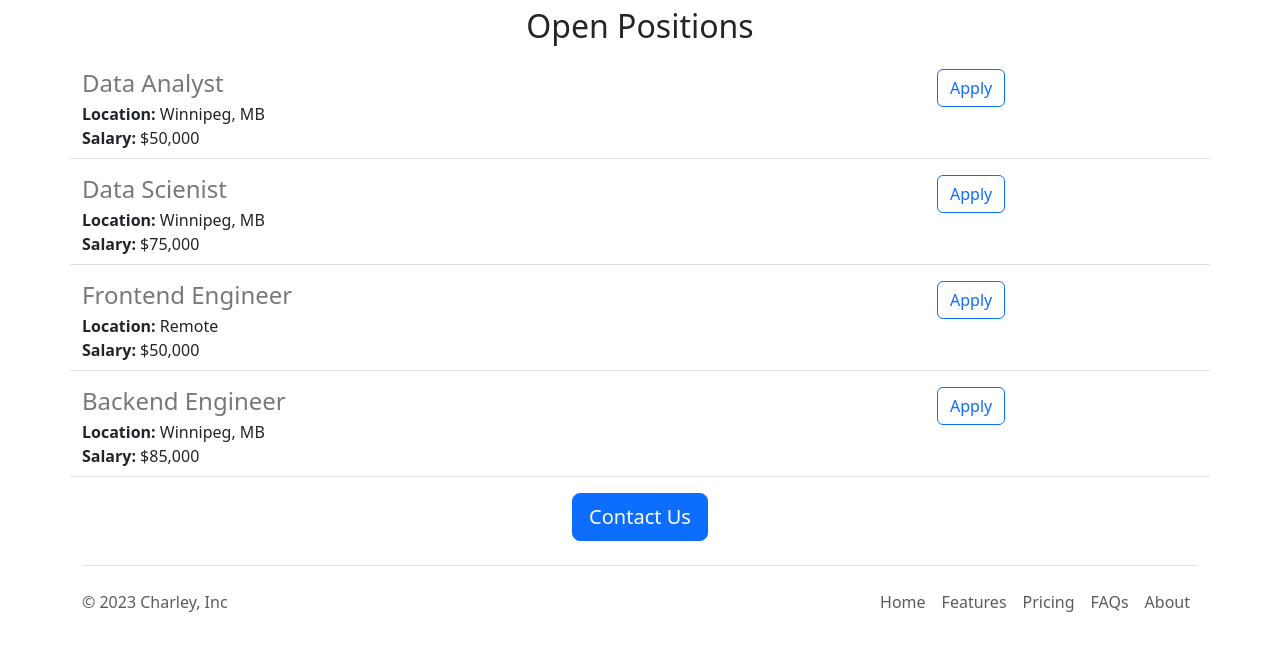
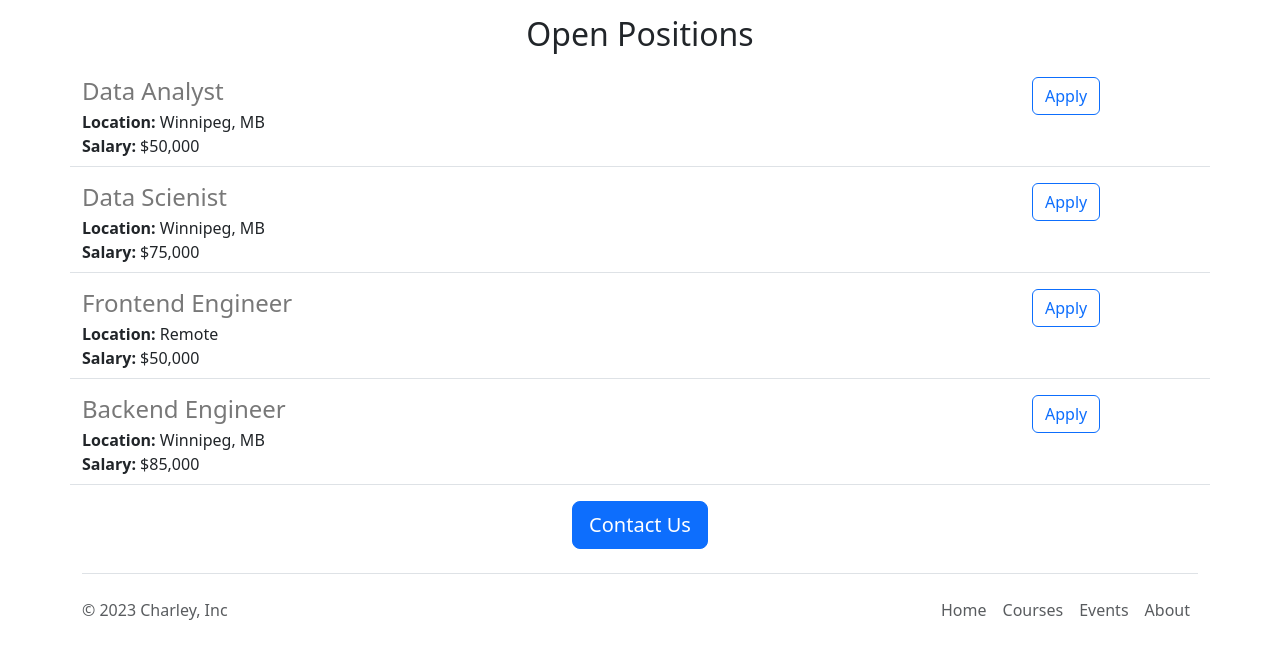
Before and after one commit to Dingis420/jovian-careers-website-v2, a Flask app: page / in a window 1280 px wide. Shown: the part 817-1487 px from the top of the page. Before the commit the page ends 1429 px from the top, so only its background shows below. Run offline with Flask 3, Linux system fonts and the light colour scheme.

Commit message:
functional and aesthetic improvements

```diff
--- a/templates/footer.html
+++ b/templates/footer.html
@@ -7,11 +7,11 @@
     </a>
 
     <ul class="nav col-md-4 justify-content-end">
-      <li class="nav-item"><a href="#" class="nav-link px-2 text-body-secondary">Home</a></li>
-      <li class="nav-item"><a href="#" class="nav-link px-2 text-body-secondary">Features</a></li>
-      <li class="nav-item"><a href="#" class="nav-link px-2 text-body-secondary">Pricing</a></li>
-      <li class="nav-item"><a href="#" class="nav-link px-2 text-body-secondary">FAQs</a></li>
-      <li class="nav-item"><a href="#" class="nav-link px-2 text-body-secondary">About</a></li>
+      <!--target opens a new tab-->
+      <li class="nav-item"><a target="_blank" href="https://jovian-careers-website-2bf1.onrender.com/" class="nav-link px-2 text-body-secondary">Home</a></li>
+      <li class="nav-item"><a target="_blank" href="https://jovian-careers-website-2bf1.onrender.com/" class="nav-link px-2 text-body-secondary">Courses</a></li>
+      <li class="nav-item"><a target="_blank" href="https://jovian-careers-website-2bf1.onrender.com/" class="nav-link px-2 text-body-secondary">Events</a></li>
+      <li class="nav-item"><a target="_blank" href="https://jovian-careers-website-2bf1.onrender.com/" class="nav-link px-2 text-body-secondary">About</a></li>
     </ul>
   </footer>
 </div>
--- a/templates/home.html
+++ b/templates/home.html
@@ -21,12 +21,14 @@
       <div class="container">
         <!--changing margins using inline style tag-->
       <h1 class="text-center mt-2 mb-4">{{company_name}} Careers</h1>
-      <div class="row">
-        <div class="col-6">
+      <div class="row" style="margin-bottom:16px;">
+        <!--display img on medium devices-->
+        <div class="col-md-6">
       <p class="lead">Lorem ipsum dolor sit amet, consectetur adipiscing elit, sed do eiusmod tempor incididunt ut labore et dolore magna aliqua. Ut enim ad minim veniam, quis nostrud exercitation ullamco laboris nisi ut aliquip ex ea commodo consequat. Duis aute irure dolor in reprehenderit in voluptate velit esse cillum dolore eu fugiat nulla pariatur. Excepteur sint occaecat cupidatat non proident, sunt in culpa qui officia deserunt mollit anim id est laborum.
       </p>
         </div>
-      <div class="col-6">
+        <!--don't display image on mobile device-->
+      <div class="d-none d-md-block col-md-6">
         <img src="/static/peopleworking.jpg" style="height:320px; border-radius:4px;">
       </div>
 
@@ -40,7 +42,7 @@
         {% endfor %}
       </div>
       <div class="text-center">
-      <button class="btn btn-primary btn-lg">Contact Us</button>
+      <a class="btn btn-primary btn-lg" href="mailto:crjbonwick@gmail.com?subject=Question%20About%20Job%20Openings&body=My%20name%3A%20%3Cyour%20name%20here%3E%0D%0A%0D%0AMy%20questions%3A%20%3Center%20question%20here%3E">Contact Us</a>
       </div>
     </div>
     {% include 'footer.html' %}
--- a/templates/jobitems.html
+++ b/templates/jobitems.html
@@ -1,7 +1,7 @@
 <!--creating a table with bootstrap-->
 <div class="border-bottom row" style="margin-bottom:16px; padding-bottom:8px;">
 <!--distingish column within table-->
- <div class="col-9">
+ <div class="col-10">
   <h4
     style="color:rgb(120,120,120); margin-bottom:4px;">{{job['Title']}}
   </h4>
@@ -15,7 +15,7 @@
   </div>
   {% endif %}
  </div>
- <div class="col-3">
-  <button type="button" class="btn btn-outline-primary">Apply</button>
+ <div class="col-2 padding-right:16px">
+  <a href="mailto:crjbonwick@gmail.com?subject=Application%20for%20{{job['Title']}}&body=My%20Name%3A%20%3Cyour%20name%20here%3E%0D%0A%0D%0AMy%20resume%20link%3A%20%3Cresume%20link%3E%0D%0A%0D%0AMy%20LinkedIn%20Link%3A%20%3Clinkedin%20link%3E" type="button" class="btn btn-outline-primary float-right align-middle">Apply</a>
  </div>
 </div>
```
